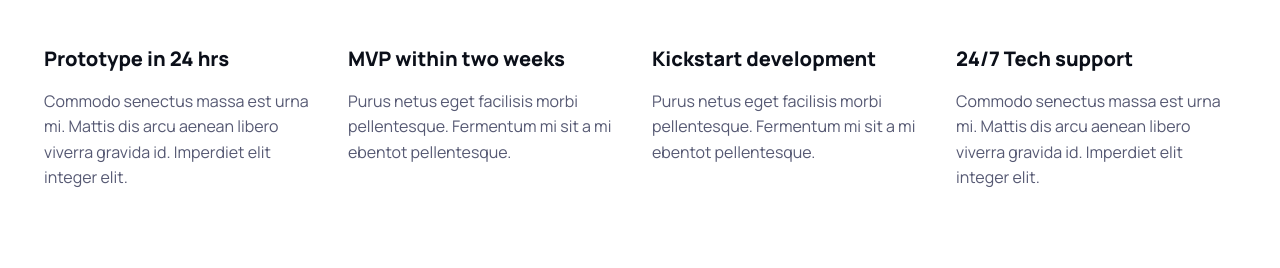
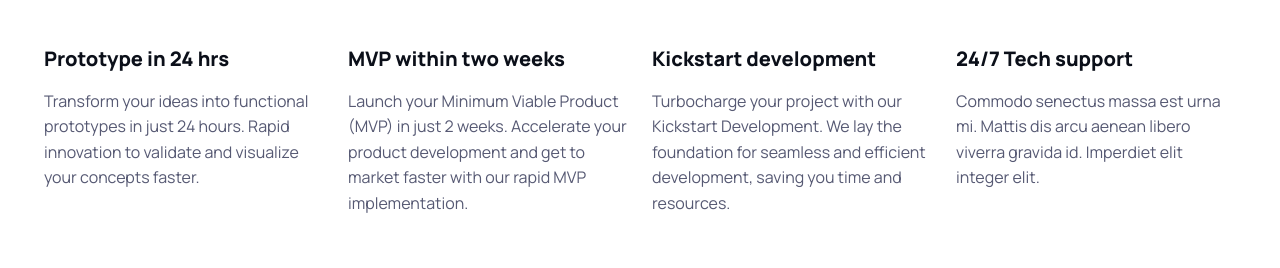
Before and after one commit to DoSan-ORG/dosan-org-profile, a plain HTML site: page index.html in a window 1280 px wide. Shown: the part 4568-4836 px from the top of the page. Drawn offline with Linux system fonts and the light colour scheme.

Commit message:
revise our benefits part

```diff
--- a/index.html
+++ b/index.html
@@ -707,7 +707,7 @@
             <div class="swiper-slide">
               <div class="mx-sm-0 mx-auto" style="max-width: 19.125rem;">
                 <h4 class="h5 mb-3">Prototype in 24 hrs</h4>
-                <p class="mb-0">Commodo senectus massa est urna mi. Mattis dis arcu aenean libero viverra gravida id. Imperdiet elit integer elit.</p>
+                <p class="mb-0">Transform your ideas into functional prototypes in just 24 hours. Rapid innovation to validate and visualize your concepts faster.</p>
               </div>
             </div>
 
@@ -715,7 +715,7 @@
             <div class="swiper-slide">
               <div class="mx-sm-0 mx-auto" style="max-width: 19.125rem;">
                 <h4 class="h5 mb-3">MVP within two weeks</h4>
-                <p class="mb-0">Purus netus eget facilisis morbi pellentesque. Fermentum mi sit a mi ebentot pellentesque.</p>
+                <p class="mb-0"> Launch your Minimum Viable Product (MVP) in just 2 weeks. Accelerate your product development and get to market faster with our rapid MVP implementation.</p>
               </div>
             </div>
 
@@ -723,7 +723,7 @@
             <div class="swiper-slide">
               <div class="mx-sm-0 mx-auto" style="max-width: 19.125rem;">
                 <h4 class="h5 mb-3">Kickstart development</h4>
-                <p class="mb-0">Purus netus eget facilisis morbi pellentesque. Fermentum mi sit a mi ebentot pellentesque.</p>
+                <p class="mb-0">Turbocharge your project with our Kickstart Development. We lay the foundation for seamless and efficient development, saving you time and resources.</p>
               </div>
             </div>
 
```
